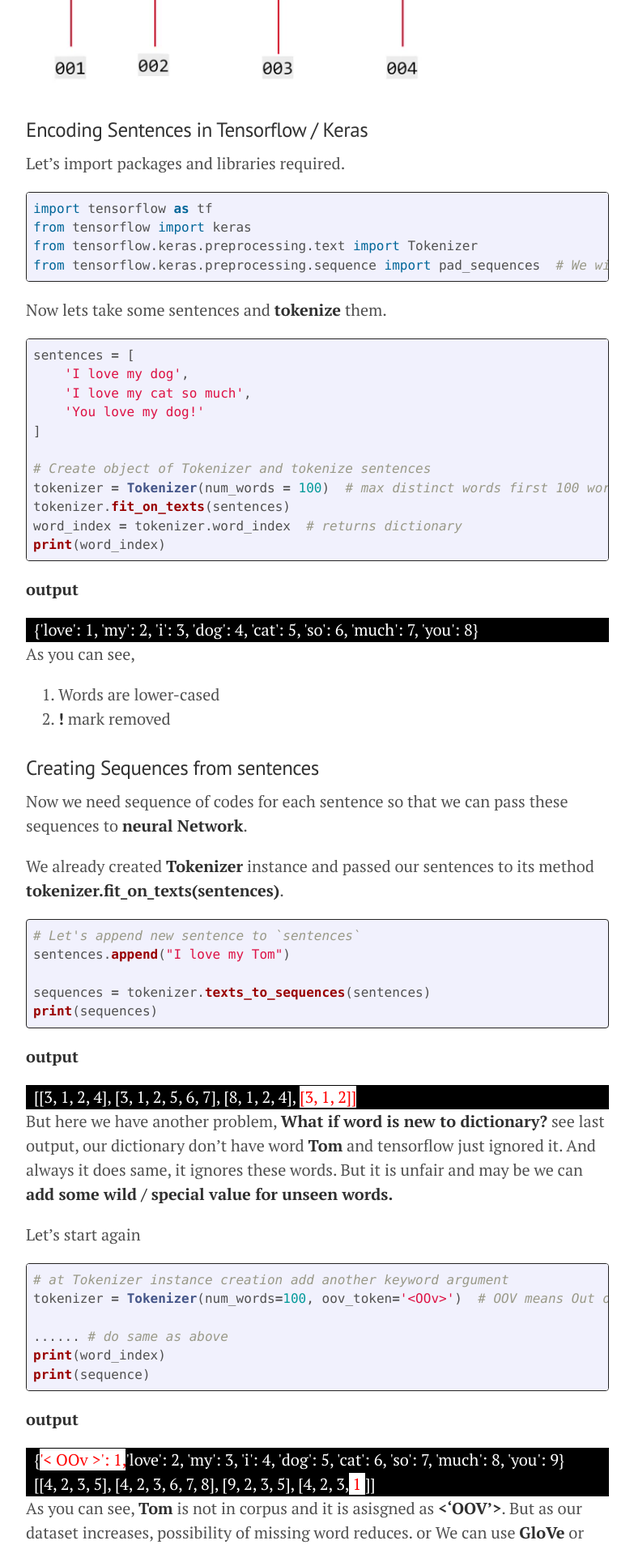
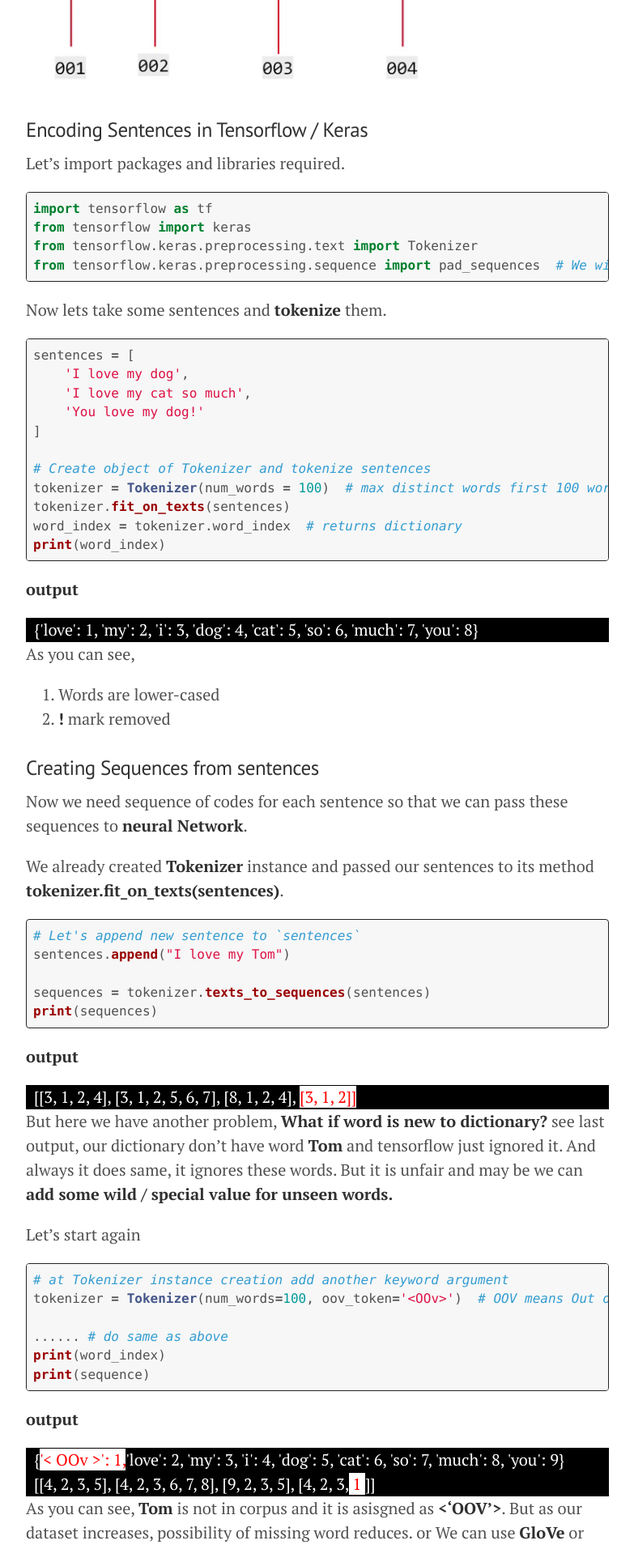
Before and after one commit to PSKP-95/pskp-95.github.io, a Jekyll site: the page built from _posts/2020-04-24-natural-language-processing-with-tensorflow-part-1.md, in a window 1280 px wide. Shown: the part 1153-3066 px from the top of the page at 81% size, without its empty margins (248-1031 px from the left). Built offline with Jekyll 4.4.1, drawn with Linux system fonts in a browser that asks for light colours; nearby versions of some CDN libraries; comment, search, counter and statistics services are not loaded.

Commit message:
code style

```diff
--- a/public/css/lanyon.css
+++ b/public/css/lanyon.css
@@ -559,7 +559,7 @@ a.pagination-item:hover {
 
 .post pre {
   font-size: 16px;
-  background-color: rgb(241, 241, 253);
+  background-color: #F7F7F7;
   border: 1px solid rgb(36, 35, 35);
   padding: 8px;
   overflow:auto;
@@ -589,11 +589,11 @@ a.pagination-item:hover {
 .highlight  { background: #ffffff; }
 .highlight .c { color: #999988; font-style: italic } /* Comment */
 .highlight .err { color: #a61717; background-color: #e3d2d2 } /* Error */
-.highlight .k { font-weight: bold } /* Keyword */
+.highlight .k { font-weight: bold; color: #00802E; } /* Keyword */
 .highlight .o { font-weight: bold } /* Operator */
-.highlight .cm { color: #999988; font-style: italic } /* Comment.Multiline */
+.highlight .cm { color: rgb(235, 62, 23); font-style: italic } /* Comment.Multiline */
 .highlight .cp { color: #999999; font-weight: bold } /* Comment.Preproc */
-.highlight .c1 { color: #999988; font-style: italic } /* Comment.Single */
+.highlight .c1 { color: rgb(50, 156, 209); font-style: italic } /* Comment.Single */
 .highlight .cs { color: #999999; font-weight: bold; font-style: italic } /* Comment.Special */
 .highlight .gd { color: #000000; background-color: #ffdddd } /* Generic.Deleted */
 .highlight .gd .x { color: #000000; background-color: #ffaaaa } /* Generic.Deleted.Specific */
@@ -621,10 +621,10 @@ a.pagination-item:hover {
 .highlight .ni { color: #800080 } /* Name.Entity */
 .highlight .ne { color: #990000; font-weight: bold } /* Name.Exception */
 .highlight .nf { color: #990000; font-weight: bold } /* Name.Function */
-.highlight .nn { color: #555555 } /* Name.Namespace */
+.highlight .nn { color: #002EFA; } /* Name.Namespace */
 .highlight .nt { color: #000080 } /* Name.Tag */
 .highlight .nv { color: #008080 } /* Name.Variable */
-.highlight .ow { font-weight: bold } /* Operator.Word */
+.highlight .ow { font-weight: bold;color: rgb(152, 8, 219); } /* Operator.Word */
 .highlight .w { color: #bbbbbb } /* Text.Whitespace */
 .highlight .mf { color: #009999 } /* Literal.Number.Float */
 .highlight .mh { color: #009999 } /* Literal.Number.Hex */
@@ -646,3 +646,4 @@ a.pagination-item:hover {
 .highlight .vg { color: #008080 } /* Name.Variable.Global */
 .highlight .vi { color: #008080 } /* Name.Variable.Instance */
 .highlight .il { color: #009999 } /* Literal.Number.Integer.Long */
+.highlight .kn {font-weight: bold; color: #00802E;}
```
